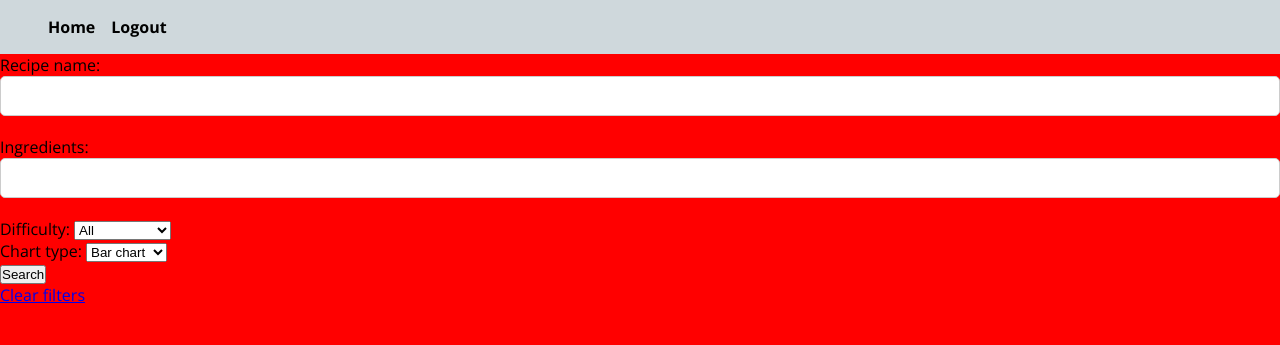
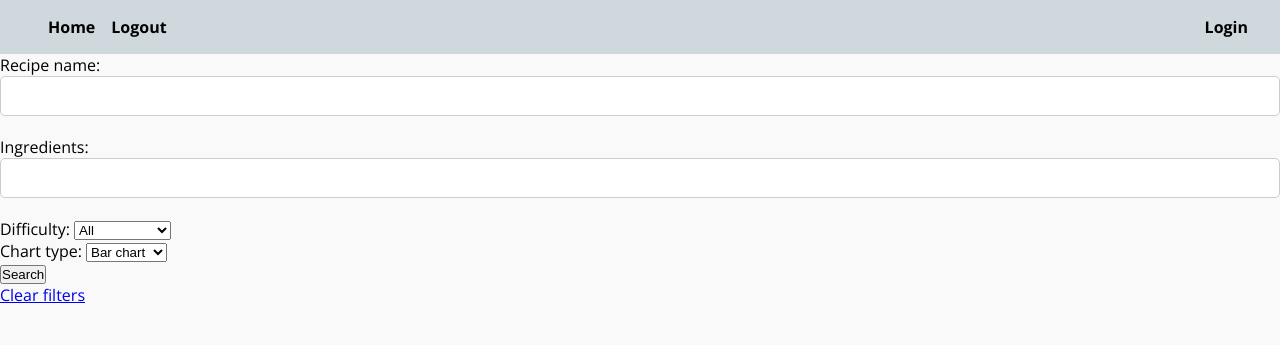
Before and after one commit to devmcdonough/Recipe_app, a Django app: page /recipes/ in a window 1280 px wide. Shown: the top 345 px of the page. Run offline with Django 4.2, Linux system fonts and the light colour scheme; data that the repository does not hold is empty.

Commit message:
Updated nav styling

```diff
--- a/recipes/static/recipes/css/styles.css
+++ b/recipes/static/recipes/css/styles.css
@@ -2,7 +2,7 @@ body {
     font-family: 'Open Sans', sans-serif;
     margin: 0;
     padding: 0;
-    background-color: red;
+    background-color: #f9f9f9;
     box-sizing: border-box;
 }
 
@@ -194,26 +194,32 @@ input[type="text"], input[type="password"] {
 }
 
 nav {
-    display: flex; /* Flex container */
-    justify-content: space-between; /* Spread the items across the container */
+    display: flex; /* Use Flexbox for layout */
+    justify-content: space-between; /* Space between left and right navs */
+    align-items: center; /* Vertically center items */
     padding: 1rem 2rem; /* Padding inside the nav */
     background: #cfd8dc; /* Background color */
-  }
+}
 
-  nav ul {
-    display: flex; /* Display the list items in a row */
-    list-style: none; /* Remove the bullet points */
-  }
+.left-nav, .right-nav {
+    display: flex; /* Display list items in a row */
+    list-style: none; /* Remove bullet points */
+}
 
-  nav li {
+.left-nav li, .right-nav li {
     padding-left: 1rem; /* Add space between list items */
-  }
+}
 
-  nav a {
+.right-nav {
+    margin-left: auto; /* Push the right nav to the right */
+}
+
+nav a {
     text-decoration: none; /* Remove underline from links */
     color: black; /* Text color */
     font-weight: bold; /* Make the text bold */
-  }
+}
+
 
 
 /* .logout-link {
--- a/recipes/templates/recipes/navbar.html
+++ b/recipes/templates/recipes/navbar.html
@@ -9,10 +9,14 @@
 </head>
 <body>
     <nav>
-        <ul>
+        <ul class="left-nav">
             <li><a href="{% url 'recipes:list' %}">Home</a></li>
             <li><a href="{% url 'logout' %}">Logout</a></li>
         </ul>
+        <ul class="right-nav">
+            <li><a href="{% url 'login' %}">Login</a></li>
+        </ul>
     </nav>
+
 </body>
 </html>
```
